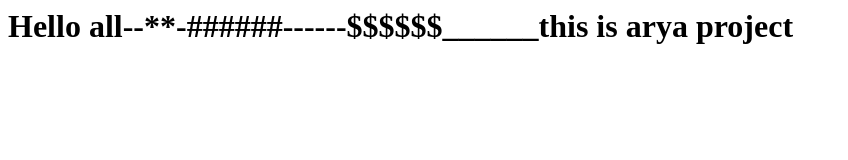
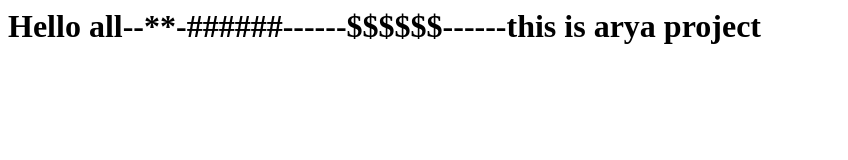
Before and after one commit to jacksneel/arya-project, a plain HTML site: page index.html in a window 1280 px wide. Shown: the whole page, without its empty margins (0-848 px from the left). Drawn offline with Linux system fonts and the light colour scheme.

Commit message:
this is 4nd commit

```diff
--- a/index.html
+++ b/index.html
@@ -1 +1 @@
-<h1>Hello all--**-######------$$$$$$______this is arya project</h1>
+<h1>Hello all--**-######------$$$$$$------this is arya project</h1>
```
